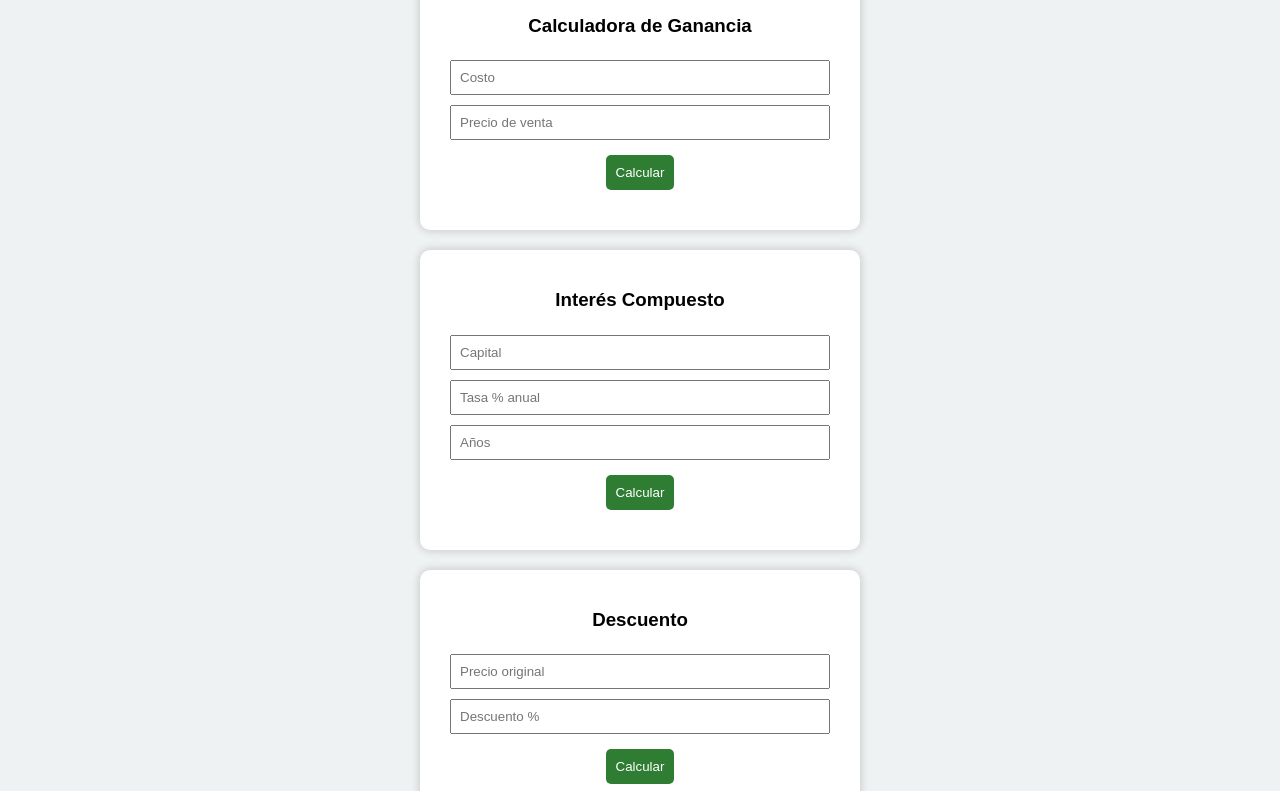
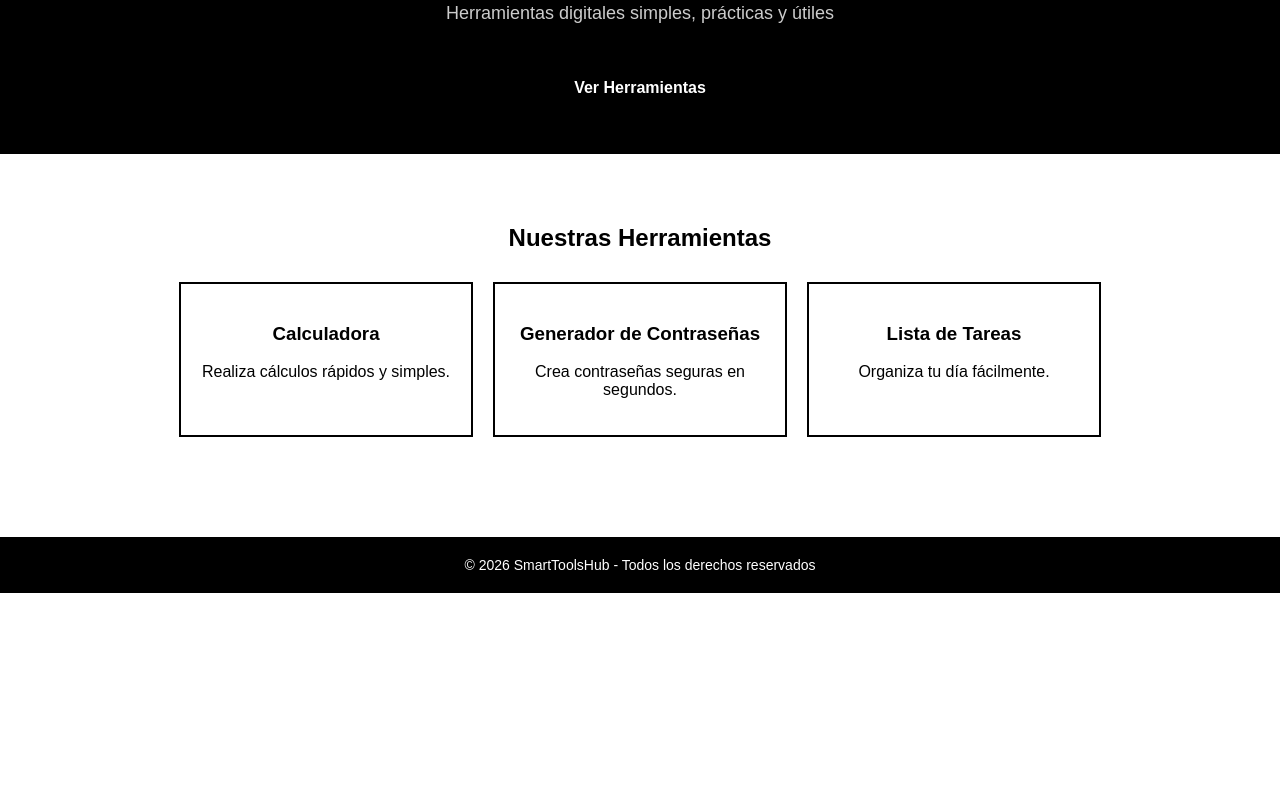
Before and after one commit to smarttoolshub/smarttoolshub.github.io, a plain HTML site: page index.html in a window 1280 px wide. Shown: the part 110-901 px from the top of the page. After the commit the page ends 800 px from the top, so only its background shows below. Drawn offline with Linux system fonts and the light colour scheme.

Commit message:
index.html

```diff
--- a/index.html
+++ b/index.html
@@ -1,133 +1,121 @@
 <!DOCTYPE html>
-<html>
+<html lang="es">
 <head>
 <meta charset="UTF-8">
-<title>MultiHerramientas Pro</title>
+<meta name="viewport" content="width=device-width, initial-scale=1.0">
+<title>SmartToolsHub</title>
 
 <style>
 body{
-    font-family: Arial;
-    background:#eef2f3;
+    margin:0;
+    font-family: Arial, sans-serif;
+    background-color:#ffffff;
+    color:#000000;
     text-align:center;
-    margin:0;
 }
+
 header{
-    background:#1b5e20;
-    color:white;
+    padding:40px 20px;
+    background-color:#000000;
+    color:#ffffff;
+}
+
+header h1{
+    font-size:40px;
+    margin:10px 0;
+    letter-spacing:2px;
+}
+
+header p{
+    font-size:18px;
+    opacity:0.8;
+}
+
+.section{
+    padding:50px 20px;
+}
+
+.btn{
+    display:inline-block;
+    padding:15px 30px;
+    margin-top:20px;
+    background-color:#000;
+    color:#fff;
+    text-decoration:none;
+    font-weight:bold;
+    border:2px solid #000;
+    transition:0.3s;
+}
+
+.btn:hover{
+    background-color:#fff;
+    color:#000;
+}
+
+.tools{
+    display:flex;
+    flex-wrap:wrap;
+    justify-content:center;
+    gap:20px;
+    margin-top:30px;
+}
+
+.card{
+    border:2px solid #000;
     padding:20px;
-    font-size:22px;
+    width:250px;
+    transition:0.3s;
 }
-.section{
-    background:white;
+
+.card:hover{
+    background-color:#000;
+    color:#fff;
+}
+
+footer{
+    margin-top:50px;
     padding:20px;
-    margin:20px auto;
-    width:90%;
-    max-width:400px;
-    border-radius:10px;
-    box-shadow:0 0 10px rgba(0,0,0,0.2);
-}
-input{
-    width:90%;
-    padding:8px;
-    margin:5px;
-}
-button{
-    padding:10px;
-    background:#2e7d32;
-    color:white;
-    border:none;
-    border-radius:5px;
-    margin:10px;
-    cursor:pointer;
-}
-.result{
-    margin-top:10px;
-    font-weight:bold;
-}
-footer{
-    margin:20px;
-    font-size:12px;
-    color:gray;
+    background:#000;
+    color:#fff;
+    font-size:14px;
 }
 </style>
 </head>
 
 <body>
 
-<header>MultiHerramientas Pro 💰📊</header>
+<header>
+    <h1>SmartToolsHub</h1>
+    <p>Herramientas digitales simples, prácticas y útiles</p>
+    <a href="#tools" class="btn">Ver Herramientas</a>
+</header>
 
-<div class="section">
-<h3>Calculadora de Ganancia</h3>
-<input type="number" id="costo" placeholder="Costo">
-<input type="number" id="venta" placeholder="Precio de venta">
-<button onclick="ganancia()">Calcular</button>
-<div class="result" id="res1"></div>
-</div>
+<section class="section" id="tools">
+    <h2>Nuestras Herramientas</h2>
 
-<div class="section">
-<h3>Interés Compuesto</h3>
-<input type="number" id="capital" placeholder="Capital">
-<input type="number" id="tasa" placeholder="Tasa % anual">
-<input type="number" id="años" placeholder="Años">
-<button onclick="compuesto()">Calcular</button>
-<div class="result" id="res2"></div>
-</div>
+    <div class="tools">
 
-<div class="section">
-<h3>Descuento</h3>
-<input type="number" id="precio" placeholder="Precio original">
-<input type="number" id="descuento" placeholder="Descuento %">
-<button onclick="calcDescuento()">Calcular</button>
-<div class="result" id="res3"></div>
-</div>
+        <div class="card">
+            <h3>Calculadora</h3>
+            <p>Realiza cálculos rápidos y simples.</p>
+        </div>
 
-<div class="section">
-<h3>Cuota Mensual</h3>
-<input type="number" id="monto" placeholder="Monto total">
-<input type="number" id="cuotas" placeholder="Cantidad de cuotas">
-<button onclick="calcCuota()">Calcular</button>
-<div class="result" id="res4"></div>
-</div>
+        <div class="card">
+            <h3>Generador de Contraseñas</h3>
+            <p>Crea contraseñas seguras en segundos.</p>
+        </div>
+
+        <div class="card">
+            <h3>Lista de Tareas</h3>
+            <p>Organiza tu día fácilmente.</p>
+        </div>
+
+    </div>
+</section>
 
 <footer>
-© 2026 MultiHerramientas Pro
+    © 2026 SmartToolsHub - Todos los derechos reservados
 </footer>
 
-<script>
-function ganancia(){
-let c = parseFloat(document.getElementById("costo").value);
-let v = parseFloat(document.getElementById("venta").value);
-let g = v - c;
-let p = (g/c)*100;
-document.getElementById("res1").innerHTML =
-"Ganancia: $" + g.toFixed(2) + " | Margen: " + p.toFixed(2) + "%";
-}
-
-function compuesto(){
-let cap = parseFloat(document.getElementById("capital").value);
-let t = parseFloat(document.getElementById("tasa").value)/100;
-let years = parseFloat(document.getElementById("años").value);
-let total = cap * Math.pow((1+t), years);
-document.getElementById("res2").innerHTML =
-"Monto final: $" + total.toFixed(2);
-}
-
-function calcDescuento(){
-let precio = parseFloat(document.getElementById("precio").value);
-let desc = parseFloat(document.getElementById("descuento").value)/100;
-let final = precio - (precio*desc);
-document.getElementById("res3").innerHTML =
-"Precio final: $" + final.toFixed(2);
-}
-
-function calcCuota(){
-let monto = parseFloat(document.getElementById("monto").value);
-let cuotas = parseFloat(document.getElementById("cuotas").value);
-let mensual = monto/cuotas;
-document.getElementById("res4").innerHTML =
-"Cuota mensual: $" + mensual.toFixed(2);
-}
-</script>
-
 </body>
-  </html>
+</html>
```
